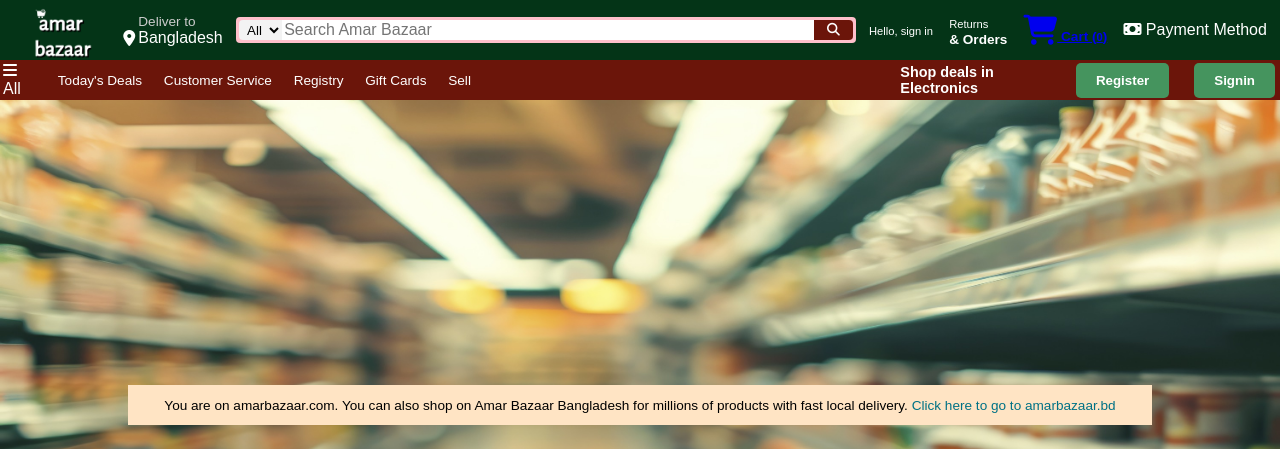
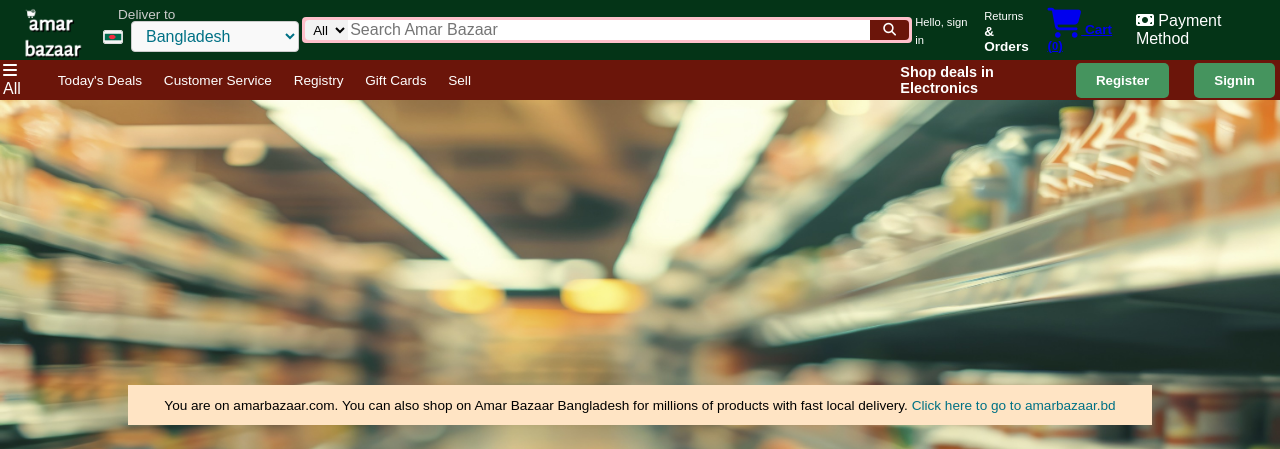
Before and after one commit to afifaimrann/311-ecommerce, a PHP site: page / in a window 1280 px wide. Shown: the top 449 px of the page. Run offline with PHP 8.4, Linux system fonts and the light colour scheme; some libraries are stand-ins or nearby versions.

Commit message:
Updated index.php and style.css

```diff
--- a/index.php
+++ b/index.php
@@ -29,12 +29,33 @@ session_start();
                 </div>
 
                 <div class="nav-address border">
-                    <p class="add-first"> Deliver to </p>
-                    <div class="add-icon">
-                        <i class="fa-solid fa-location-dot"></i>
-                        <p class="add-second">Bangladesh</p>
-                    </div>
-                </div>
+                     <p class="add-first">Deliver to</p>
+                  <div class="add-icon">
+                   <img src="bd_flag.png" alt="Bangladesh Flag" class="flag-icon">
+                       <form method="POST" class="dropdown-form">
+                          <select name="division" class="division-select" onchange="this.form.submit()">
+                             <option value="" disabled selected>Bangladesh</option>
+                             <option value="Barguna">B - Barguna</option>
+                              <option value="Barishal">B - Barishal</option>
+                             <option value="Bhola">B - Bhola</option>
+                             <option value="Bogura">B - Bogura</option>
+                             <option value="Brahmanbaria">B - Brahmanbaria</option>
+                             <option value="Chadpur">C - Chadpur</option>
+                             <option value="Chattogram">C - Chattogram</option>
+                             <option value="Chuadanga">C - Chuadanga</option>
+                             <option value="Cox's Bazar">C - Cox's Bazar</option>
+                             <option value="Dinajpur">D - Dinajpur</option>
+                             <option value="Dhaka">D - Dhaka</option>
+                             <option value="Lakshmipur">L -  Lakshmipur</option>
+                             <option value= "Noakhali">N - Noakhali</option>
+                             <option value="Sylhet">S -  Sylhet</option>
+                             <option value="Thakurgaon">T -  Thakurgaon</option>
+                        </select>
+                      </form>
+                   </div>
+           </div>
+
+
 
                 <div class="nav-search border">
                     <select class="search-select">
--- a/style.css
+++ b/style.css
@@ -29,21 +29,58 @@
     border: 3px solid white;
 }
 
+
 /** box2 **/
-.add-first{
-    color:#cccccc;
-    font-size:0.85rem;
+.add-first {
+    color: #cccccc;
+    font-size: 0.85rem;
     margin-left: 15px;
+    line-height: 1;
 }
 
-.add-second{
-   font-size:1rem;
-   margin-left: 3px;
+.add-second {
+    font-size: 1rem;
+    margin-left: 10px;
+    font-weight: bold;
+    color: #007185;
 }
-.add-icon{
+
+.add-icon {
     display: flex;
     align-items: center;
+    gap: 8px;
+    position: relative;
 }
+
+/* Flag styling */
+.flag-icon {
+    width: 20px;
+    height: 14px;
+    border: 1px solid #ddd;
+    border-radius: 2px;
+}
+
+
+.dropdown-form {
+    margin: 0;
+}
+
+.division-select {
+    font-size: 1rem;
+    padding: 5px 10px;
+    border: 1px solid #ccc;
+    border-radius: 4px;
+    color: #007185;
+    background-color: #f9f9f9;
+    cursor: pointer;
+}
+
+.division-select:focus {
+    outline: none;
+    border-color: #007185;
+    background-color: #fff;
+}
+
 
 /** box3 **/
 .nav-search {
```
